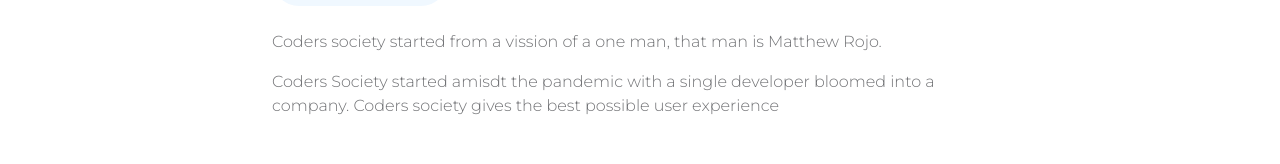
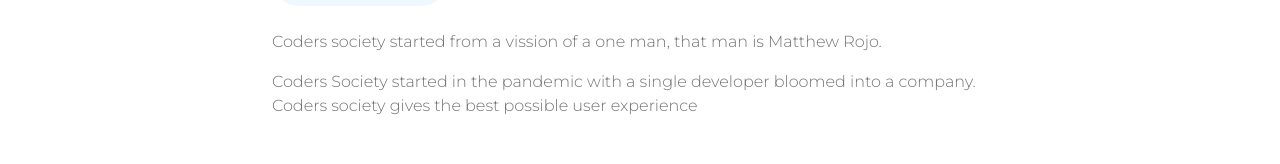
Before and after one commit to Koray15/Coders-Society, a plain HTML site: page about.html in a window 1280 px wide. Shown: the part 628-792 px from the top of the page. Drawn offline with Linux system fonts and the light colour scheme; a web font is replaced by a local one.

Commit message:
Update about.html

```diff
--- a/about.html
+++ b/about.html
@@ -120,7 +120,7 @@
 
                                 <p>Coders society started from a vission of a one man, that man is Matthew Rojo.</p>
 
-                                <p>Coders Society started amisdt the pandemic with a single developer bloomed into a company. Coders society gives the best possible user experience</p>
+                                <p>Coders Society started in the pandemic with a single developer bloomed into a company. Coders society gives the best possible user experience</p>
 
                                 <img src="images/Matthew.jpg" class="about-image mt-5 img-fluid" alt="">
                             </div>
```
